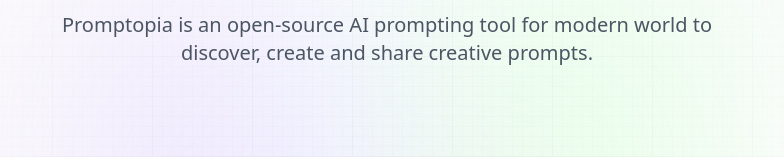
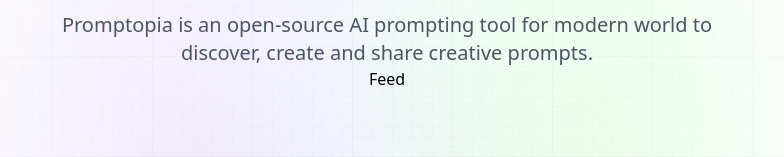
Before and after one commit to ezehkingsleyuchenna/promptopia, a Next.js app: page / in a window 1280 px wide. Shown: the part 149-306 px from the top of the page, without its empty margins (253-1037 px from the left). Built offline with nearby package versions, Linux system fonts and the light colour scheme.

Commit message:
Update page.jsx

```diff
--- a/app/page.jsx
+++ b/app/page.jsx
@@ -1,3 +1,5 @@
+import Feed from '@components/Feed';
+
 const Home = () => {
   return (
     <section className="w-full flex-center flex-col">
@@ -10,6 +12,8 @@
             Promptopia is an open-source AI prompting tool for modern
             world to discover, create and share creative prompts.
         </p>
+
+        <Feed />
     </section>
   )
 }
```
